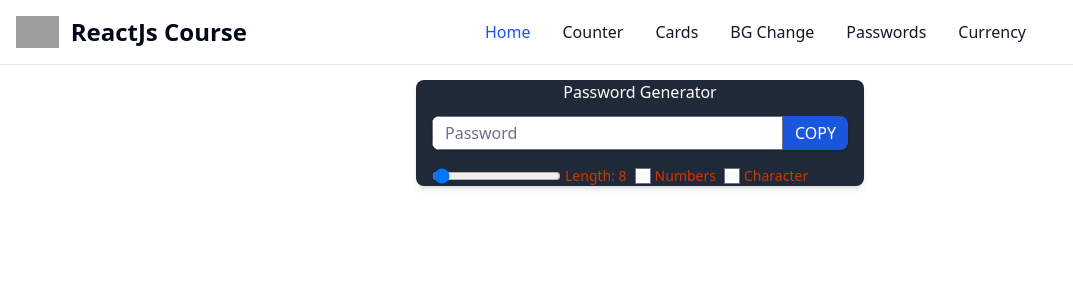
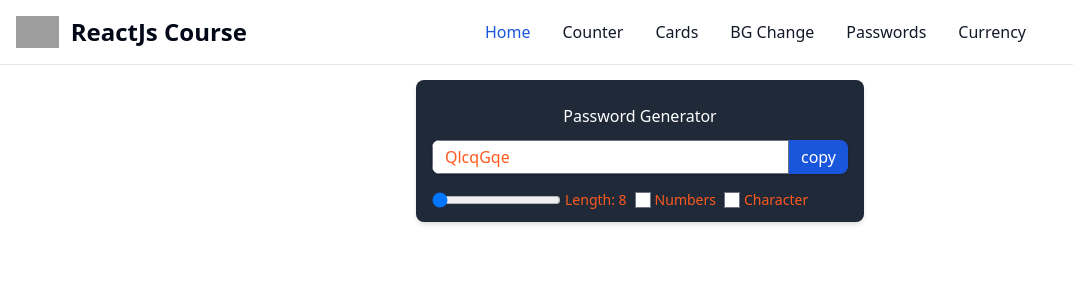
Before and after one commit to saisashreek2692/ReactJS-Crash-Course-2024, a React (Vite) app: page /pwd in a window 1280 px wide. Shown: the top 300 px of the page, without its empty margins (0-1073 px from the left). Built offline with nearby package versions, Linux system fonts and the light colour scheme; grey boxes are pictures that could not be loaded.

Commit message:
Password Generator Done

```diff
--- a/src/Projects/Password.jsx
+++ b/src/Projects/Password.jsx
@@ -1,87 +1,96 @@
 import React, { useState, useCallback, useEffect, useRef } from "react";
 
 const Password = () => {
-  const [length, setLength] = useState(8);
-  const [numberAllowed, setNumberAllowed] = useState(false);
-  const [charAllowed, setCharAllowed] = useState(false);
-  const [password, setPassword] = useState("");
+  const [length, setLength] = useState(8)
+  const [numberAllowed, setNumberAllowed] = useState(false)
+  const [charAllowed, setCharAllowed] = useState(false)
+  const [password, setPassword] = useState('')
 
-  let passwordRef = useRef(null);
+  const passwordRef = useRef(null)
 
   const generatePassword = useCallback(() => {
-    let pass = "";
-    let str = "ABCDEFGHIJKLMNOPQRSTUVWXYZabscdefghijklmnopqrstuvwxyz";
-    if (numberAllowed) str += "0123456789"
-    if (charAllowed) str += "!@#$%^&*()-_+{}/"
+    let pass = ""
+    let str = "ABCDEFGHIJKLMNOPQRSTUVWXYZabcdefghijklmnopqrstuvwxyz"
 
-    for (let i = 1; i > length; i++) {
-      const char = Math.floor(Math.random() * str.length + 1);
-      pass += str.charAt(char);
+    if(numberAllowed) str += "0123456789"
+    if(charAllowed) str += "!@#$%^&*()_+"
+
+    for(let i = 1; i < length; i++) {
+      const char = Math.floor(Math.random() * str.length + 1)
+      pass += str.charAt(char)
     }
 
-    setPassword(pass);
+    setPassword(pass)
 
-  }, [length, numberAllowed, charAllowed]);
+  }, [length, numberAllowed, charAllowed])
 
   const copyPasswordToClipboard = () => {
-    window.navigator.clipboard.writeText(password);
-    passwordRef.current.select();
-  };
+    window.navigator.clipboard.writeText(password)
+    passwordRef.current?.select()
 
-  useEffect(() => {
-    generatePassword();
-  }, [length, numberAllowed, charAllowed]);
+  }
+
+
+  useEffect(()=>{
+    generatePassword()
+  }, [length, numberAllowed, charAllowed])
 
   return (
-    <div className="mt-20 w-full max-w-md mx-auto shadow-md rounded-lg px-4 my-8 bg-gray-800 text-orange-600">
-      <h1 className="text-white text-center my-3">Password Generator</h1>
-      <div className="flex shadow rounded-lg overflow-hidden mb-4">
+    <div className="mt-20 w-full max-w-md mx-auto shadow-md rounded-lg px-4 py-3 my-8 bg-gray-800 text-orange-500">
+      <h1 className='text-white text-center my-3'>Password Generator</h1>
+      <div className='flex shadow rounded-lg overflow-hidden mb-4'>
         <input
         type="text"
         value={password}
-          className="outline-none w-full py-1 px-3"
-          placeholder="Password"
+        className='outline-none w-full py-1 px-3'
+        placeholder='Password'
         readOnly
         ref={passwordRef}
         />
-        <button onClick={copyPasswordToClipboard} className="outline-none bg-blue-700 text-white px-3 py-0.5 shrink-0">
-          COPY
-        </button>
+        <button
+        onClick={copyPasswordToClipboard}
+        className='outline-none bg-blue-700 text-white px-3 py-0.5 shrink-0'
+        >copy</button>
       </div>
-      <div className="flex text-sm gap-x-2">
-        <div className="flex items-center gap-x-1">
+      <div
+      className='flex text-sm gap-x-2'
+      >
+        <div className='flex items-center gap-x-1'>
           <input
           type="range"
-            min={6}
+          min={8}
           max={100}
           value={length}
-            className="cursor-pointer"
+          className='cursor-pointer'
           onChange={(e) => setLength(e.target.value)}
           name=""
           id=""
            />
            <label htmlFor="length">Length: {length}</label>
         </div>
-        <div className="flex items-center gap-x-1">
+        <div className='flex items-center gap-x-1'>
           <input
           type="checkbox"
           defaultChecked={numberAllowed}
-            onChange={() => setNumberAllowed((prev) => !prev)}
+          onChange={() => {
+            setNumberAllowed((prev) => !prev)
+          }}
            name=""
-            id=""
-          />
+          id="" />
           <label htmlFor="number">Numbers</label>
         </div>
-        <div className="flex items-center gap-x-1">
+        <div className='flex items-center gap-x-1'>
           <input
           type="checkbox"
           defaultChecked={charAllowed}
-            onChange={() => setCharAllowed((prev) => !prev)}
+          onChange={() => {
+            setCharAllowed((prev) => !prev)
+          }}
            name=""
-            id=""
-          />
+          id="" />
           <label htmlFor="charInput">Character</label>
         </div>
+
       </div>
     </div>
   );
```
Lines whose indentation alone changed are shown as unchanged.
